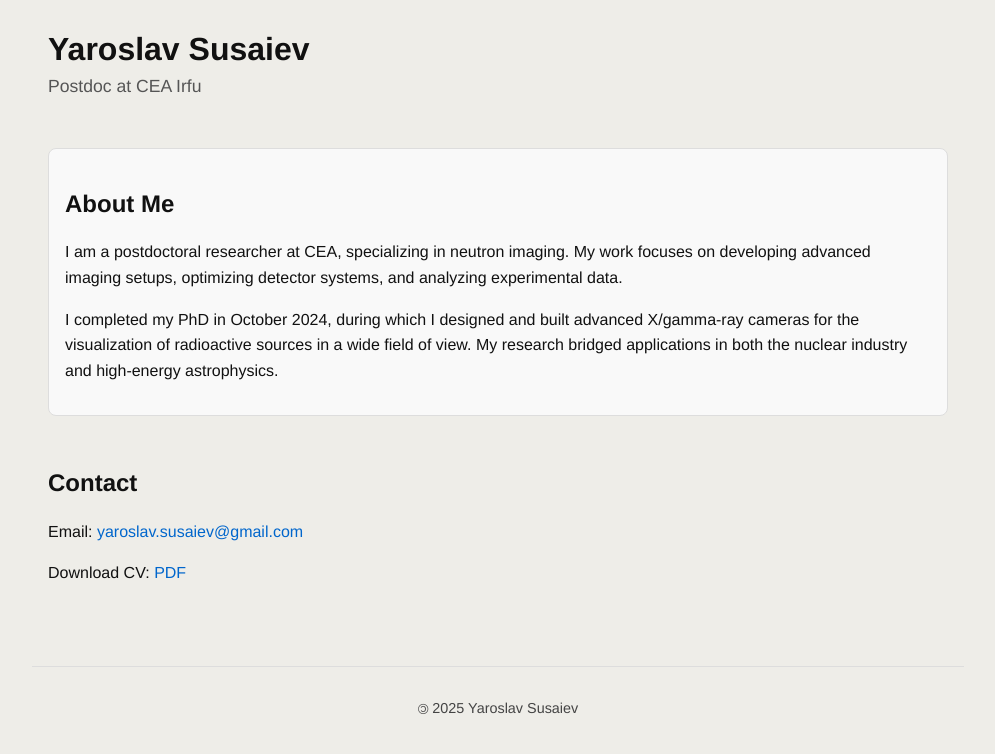
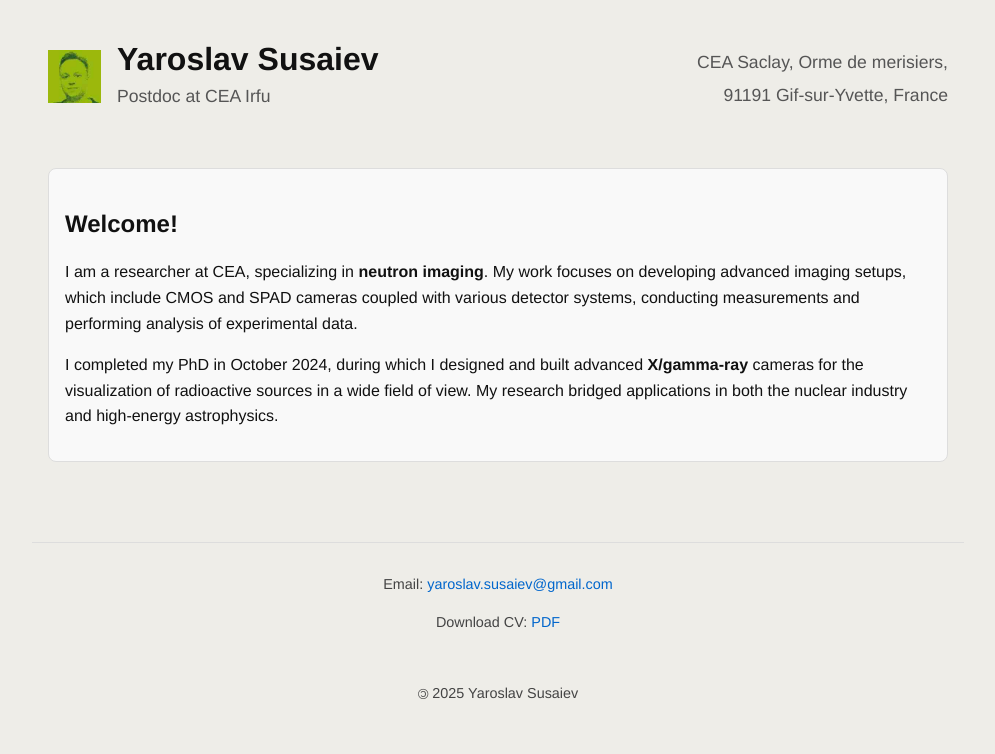
Before and after one commit to ysusaiev/ysusaiev.github.io, a plain HTML site: page index.html in a window 1280 px wide. Shown: the whole page, without its empty margins (142-1137 px from the left). Drawn offline with Linux system fonts and the light colour scheme.

Commit message:
Starting page works! Seems to be under 14 kb...

```diff
--- a/css/style.css
+++ b/css/style.css
@@ -100,3 +100,50 @@ footer {
   display:inline-block;
   transform: rotate(180deg);
 }
+
+body.debug-borders * {
+  outline: 1px solid rgba(255, 0, 0, 0.25);
+  /* use outline so layout isn't affected; semi-transparent so nested outlines remain readable */
+}
+
+body.debug-borders *:not(:visible) {
+  outline: none;
+}
+
+/* Optional stronger highlight for focused/hovered elements */
+body.debug-borders *:hover,
+body.debug-borders *:focus {
+  outline-color: rgba(0, 150, 255, 0.7);
+  outline-width: 2px;
+}
+
+header.header {
+  display: flex;
+  justify-content: space-between; /* Pushes items to opposite sides */
+  align-items: center;           /* Aligns vertically */
+  padding: 10px 20px;
+}
+
+header.header .left {
+  text-align: left;
+}
+
+header.header .right {
+  text-align: right;
+}
+
+.tiny-icon {
+  width: 53px;        /* adjust the size */
+  height: 53px;
+  vertical-align: middle; /* aligns it with the text */
+  margin-left: 0rem;    /* space between text and icon */
+}
+
+a {
+  color: #0066cc;
+  text-decoration: none;
+}
+
+a:hover {
+  text-decoration: underline;
+}
--- a/index.html
+++ b/index.html
@@ -6,15 +6,24 @@
   <title>Yaroslav Susaiev</title>
   <link rel="stylesheet" href="css/style.css">
 </head>
+
+<!-- <body class="debug-borders"> -->
 <body>
 
-<header>
-  <!-- <div class="header-container"> -->
-    <!-- <img src="img/dithered-image.png" alt="Yaroslav Susaiev portrait" class="profile-photo"> -->
-    <div class="header-text">
-      <h1>Yaroslav Susaiev</h1>
-      <p>Postdoc at CEA Irfu</p>
+<header class="header">
+  <div class="left">
+    <div style="display:flex; align-items:center; gap:1rem;"> <!-- increased gap -->
+      <img src="img/avatar.jpg" alt="icon" class="tiny-icon">
+      <div>
+        <h1>Yaroslav Susaiev</h1>
+        <p>Postdoc at CEA Irfu</p>
+      </div>
     </div>
+  </div>
+
+  <div class="right">
+    <p>CEA Saclay, Orme de merisiers,</p>
+    <p>91191 Gif-sur-Yvette, France</p>
   </div>
 </header>
 
@@ -29,45 +38,21 @@
 
 <main>
   <section id="about" class="project-card">
-    <h2>About Me</h2>
+    <h2>Welcome!</h2>
 
-      <p>I am a postdoctoral researcher at CEA, specializing in neutron imaging. My work focuses on developing advanced imaging setups, optimizing detector systems, and analyzing experimental data.</p>
+      <p>I am a researcher at CEA, specializing in <strong>neutron imaging</strong>. My work focuses on developing advanced imaging setups, which include CMOS and SPAD cameras coupled with various detector systems, conducting measurements and performing analysis of experimental data.</p>
 
-      <p>I completed my PhD in October 2024, during which I designed and built advanced X/gamma-ray cameras for the visualization of radioactive sources in a wide field of view. My research bridged applications in both the nuclear industry and high-energy astrophysics.</p>
-  </section>
+      <p>I completed my PhD in October 2024, during which I designed and built advanced <strong>X/gamma-ray</strong> cameras for the visualization of radioactive sources in a wide field of view. My research bridged applications in both the nuclear industry and high-energy astrophysics.</p>
 
-  <!-- <section id="projects">
-    <h2>Projects</h2>
-    <div class="project-grid">
-      <div class="project-card">
-        <h3>Gamma-ray Imaging Prototype</h3>
-        <p>Developed advanced X/gamma-ray camera for nuclear applications.</p>
-        <a href="#">More</a>
-      </div>
-      <div class="project-card">
-        <h3>Astrophysics Observations</h3>
-        <p>Analyzed gamma-ray bursts in large field-of-view detectors.</p>
-        <a href="#">More</a>
-      </div>
-    </div>
-  </section> -->
-
-  <!-- <section id="experience">
-    <h2>Experience</h2>
-    <ul>
-      <li><strong>Postdoc at CEA</strong> – 2025-present</li>
-      <li><strong>PhD in Astrophysics</strong> – 2024</li>
-    </ul>
-  </section> -->
-
-  <section id="contact">
-    <h2>Contact</h2>
-    <p>Email: <a href="mailto:yaroslav.susaiev@gmail.com">yaroslav.susaiev@gmail.com</a></p>
-    <p>Download CV: <a href="https://www.icloud.com/iclouddrive/015isKuKEHdmSS4b953mYz4nw" target="_blank">PDF</a></p>
   </section>
 </main>
 
 <footer>
+  <section id="contact">
+    <!-- <h2>Contact</h2> -->
+    <p>Email: <a href="mailto:yaroslav.susaiev@gmail.com">yaroslav.susaiev@gmail.com</a></p>
+    <p>Download CV: <a href="https://www.icloud.com/iclouddrive/015isKuKEHdmSS4b953mYz4nw" target="_blank">PDF</a></p>
+  </section>
   <p><span class="copyleft">&copy;</span> 2025 Yaroslav Susaiev</p>
 </footer>
 
```
Also changed, not shown: img/avatar.jpg (added), img/dithered-image.png (deleted), 2 other files.
